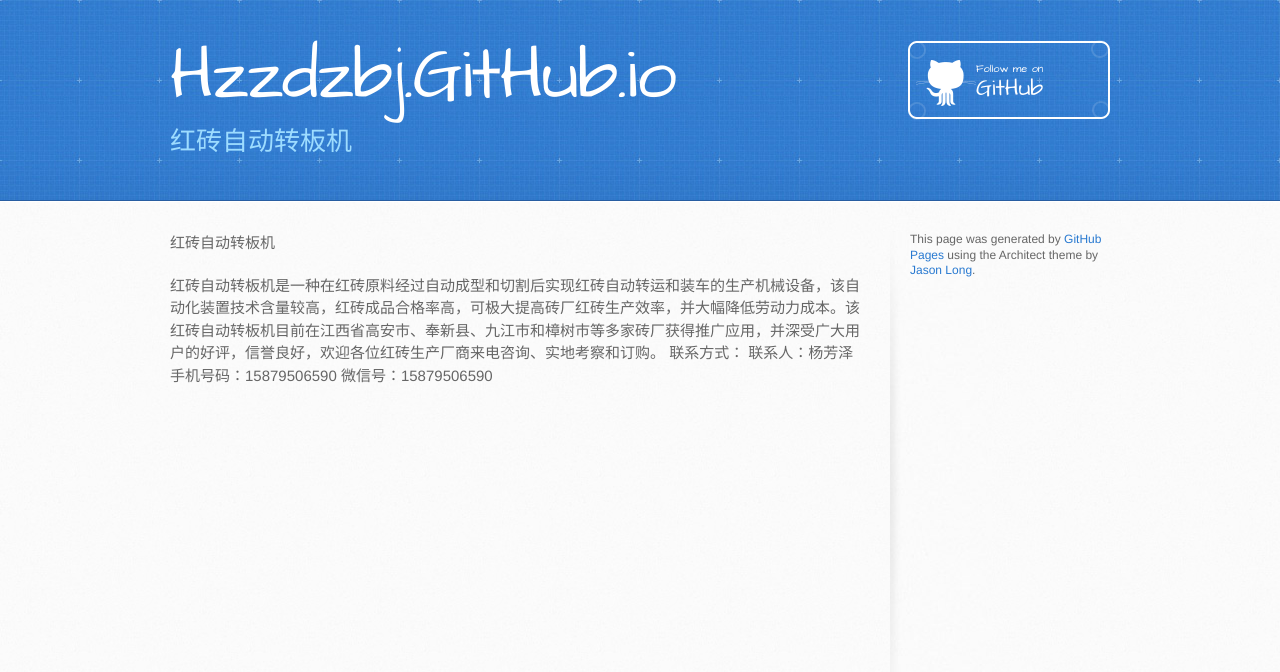
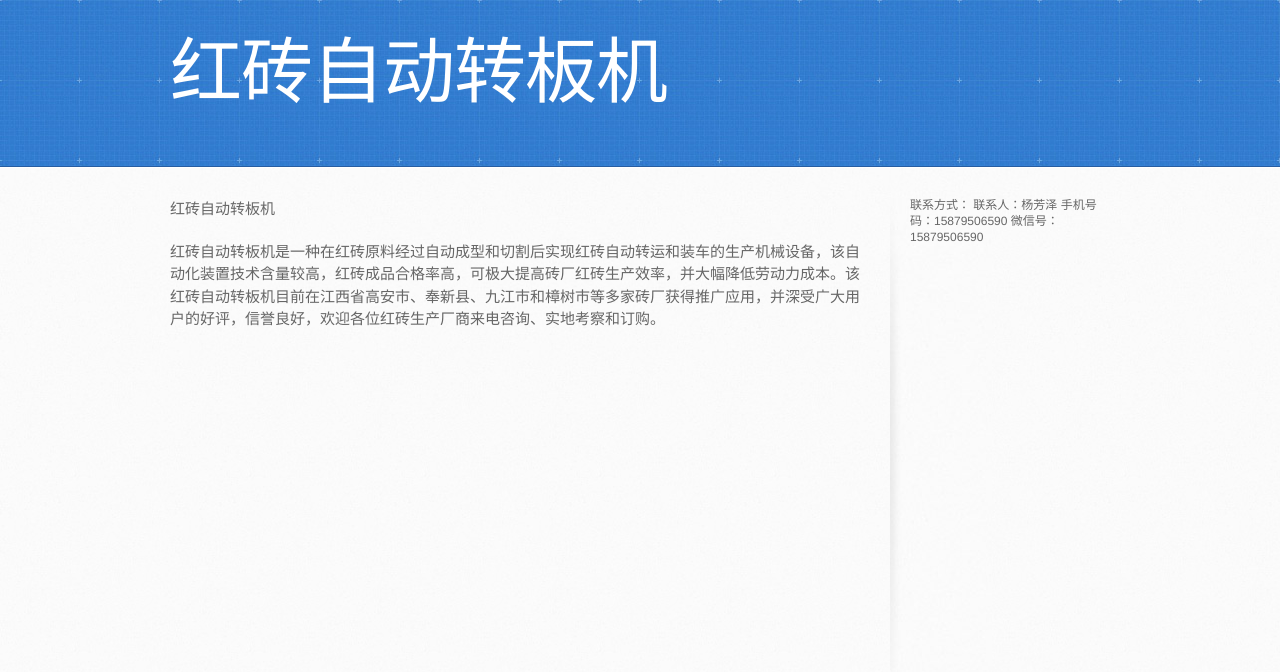
Before and after one commit to hzzdzbj/hzzdzbj.github.io, a plain HTML site: page index.html in a window 1280 px wide. Drawn offline with Linux system fonts and the light colour scheme.

Commit message:
Update index.html

```diff
--- a/index.html
+++ b/index.html
@@ -19,9 +19,8 @@
   <body>
     <header>
       <div class="inner">
-        <h1>Hzzdzbj.GitHub.io</h1>
-        <h2>红砖自动转板机</h2>
-        <a href="https://github.com/hzzdzbj" class="button"><small>Follow me on</small> GitHub</a>
+        <h1>红砖自动转板机</h1>
+        <h2></h2>
       </div>
     </header>
 
@@ -30,17 +29,16 @@
         <section id="main-content">
           <p>红砖自动转板机</p>
 
-<p>红砖自动转板机是一种在红砖原料经过自动成型和切割后实现红砖自动转运和装车的生产机械设备，该自动化装置技术含量较高，红砖成品合格率高，可极大提高砖厂红砖生产效率，并大幅降低劳动力成本。该红砖自动转板机目前在江西省高安市、奉新县、九江市和樟树市等多家砖厂获得推广应用，并深受广大用户的好评，信誉良好，欢迎各位红砖生产厂商来电咨询、实地考察和订购。
-联系方式：
-     联系人：杨芳泽
-     手机号码：15879506590
-     微信号：15879506590</p>
+<p>红砖自动转板机是一种在红砖原料经过自动成型和切割后实现红砖自动转运和装车的生产机械设备，该自动化装置技术含量较高，红砖成品合格率高，可极大提高砖厂红砖生产效率，并大幅降低劳动力成本。该红砖自动转板机目前在江西省高安市、奉新县、九江市和樟树市等多家砖厂获得推广应用，并深受广大用户的好评，信誉良好，欢迎各位红砖生产厂商来电咨询、实地考察和订购。</p>
         </section>
 
         <aside id="sidebar">
 
 
-          <p>This page was generated by <a href="https://pages.github.com">GitHub Pages</a> using the Architect theme by <a href="https://twitter.com/jasonlong">Jason Long</a>.</p>
+          <p>联系方式：
+     联系人：杨芳泽
+     手机号码：15879506590
+     微信号：15879506590</p>
         </aside>
       </div>
     </div>
```
